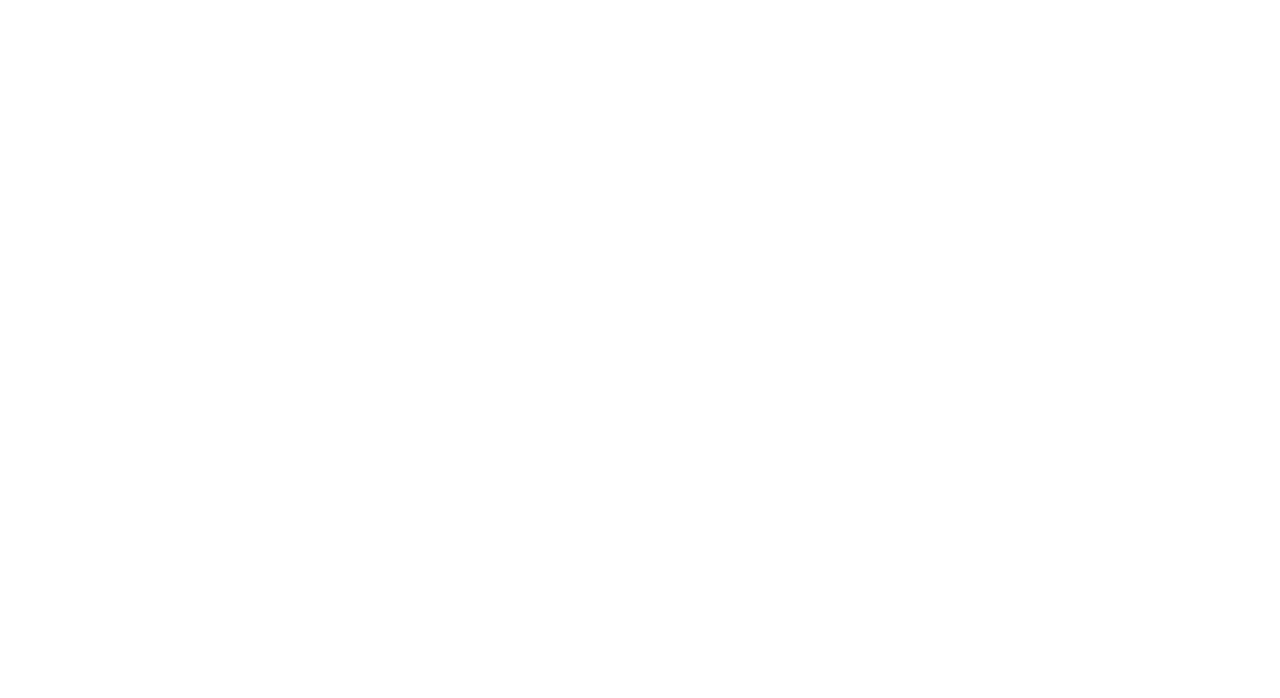
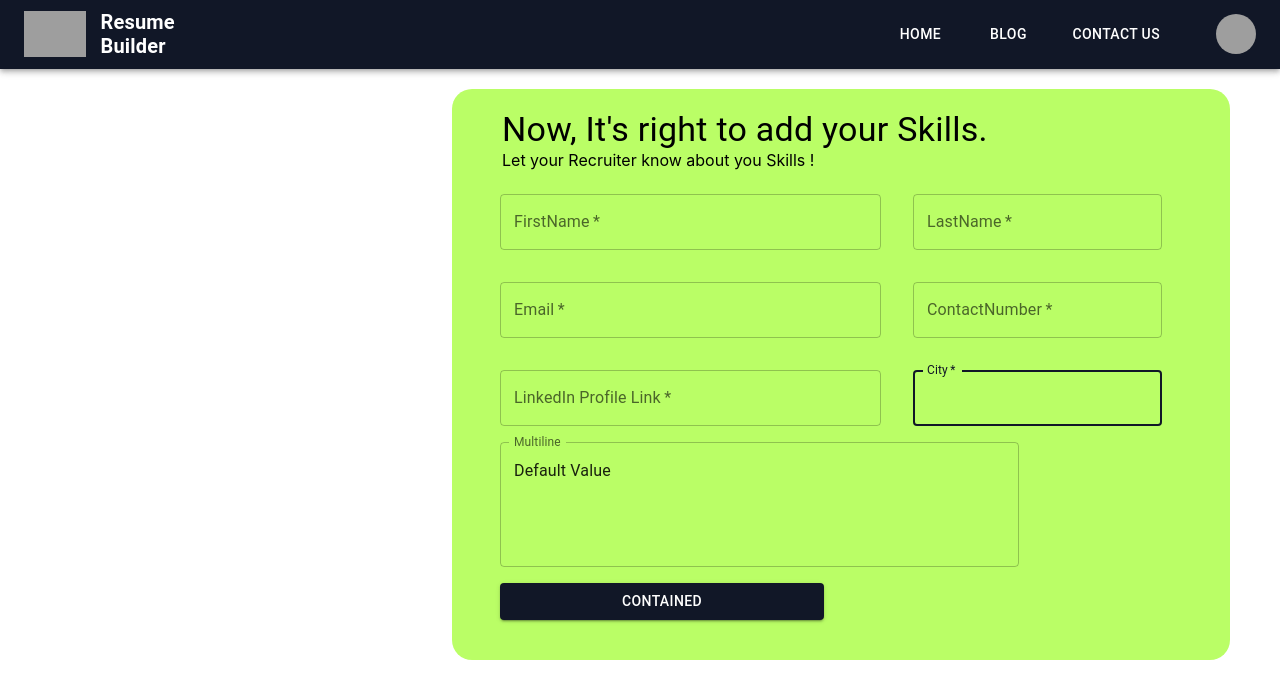
Before and after one commit to CSI-VIT-AP/CSI-Resume-Builder-Old, a React (Create React App) app: page /skills in a window 1280 px wide. Before the commit this address had no page. Shown: the top 698 px of the page. Built offline with nearby package versions, Linux system fonts and the light colour scheme; grey boxes are pictures that could not be loaded.

Commit message:
Added Skills (ui not completed)

```diff
--- a/src/App.js
+++ b/src/App.js
@@ -5,6 +5,7 @@
 import PersonalInfo from './pages/PersonalInfo';
 import CircularProgresss from './components/CircularProgresss';
 import Education from './pages/Education';
+import Skills from './pages/Skills';
 
 function App() {
   return (
@@ -15,6 +16,7 @@
         <Route path="/PersonalInfo" element={<PersonalInfo />} />
         <Route path="/circular" element={<CircularProgresss />} />
         <Route path="/education" element={<Education/>} />
+        <Route path="/skills" element={<Skills/>} />
       </Routes>
     </Router>
   );
--- /dev/null
+++ b/src/components/SkillsForm.js
@@ -0,0 +1,132 @@
+import Typography from "@mui/material/Typography";
+import { TextField, Button, Grid } from "@mui/material";
+import { createTheme, ThemeProvider } from "@mui/material/styles";
+import "./Form.css";
+
+const theme = createTheme({
+  palette: {
+    primary: {
+      main: "#111727",
+    },
+    secondary: {
+      main: "#111727",
+    },
+    typography: {
+      body1: {
+        fontWeight: 600, // or 'bold'
+      },
+    },
+  },
+});
+
+const SkillsForm = () => {
+  return (
+    <>
+      <ThemeProvider theme={theme}>
+        <div className="form">
+          <Typography component="h1" variant="h4" className="textfeild1">
+            Now, It's right to add your Skills.
+          </Typography>
+          <Typography component="h7" variant="h7" className="textfeild2">
+            Let your Recruiter know about you Skills !
+          </Typography>
+          <Grid container spacing={2}>
+            <Grid item xs={6} sx={{ mt: 1, ml: 6, mr: 1, md: 1 }}>
+              <TextField
+                margin="normal"
+                required
+                fullWidth
+                id="FirstName"
+                label="FirstName"
+                name="FirstName"
+                autoComplete="FirstName"
+                autoFocus
+              />
+            </Grid>
+            <Grid item xs={4} sx={{ mt: 1, ml: 1, mr: 1, md: 1 }}>
+              <TextField
+                margin="normal"
+                required
+                fullWidth
+                id="LastName"
+                label="LastName"
+                name="LastName"
+                autoComplete="LastName"
+                autoFocus
+              />
+            </Grid>
+          </Grid>
+          <Grid container spacing={2}>
+            <Grid item xs={6} sx={{ mt: 1, ml: 6, mr: 1, md: 1 }}>
+              <TextField
+                margin="normal"
+                required
+                fullWidth
+                id="Email"
+                label="Email"
+                name="Email"
+                autoComplete="Email"
+                autoFocus
+              />
+            </Grid>
+            <Grid item xs={4} sx={{ mt: 1, ml: 1, mr: 1, md: 1 }}>
+              <TextField
+                margin="normal"
+                required
+                fullWidth
+                id="ContactNumber"
+                label="ContactNumber"
+                name="ContactNumber"
+                autoComplete="ContactNumber"
+                autoFocus
+              />
+            </Grid>
+          </Grid>
+          <Grid container spacing={2}>
+            <Grid item xs={6} sx={{ mt: 1, ml: 6, mr: 1, md: 1 }}>
+              <TextField
+                margin="normal"
+                required
+                fullWidth
+                id="LinkedIn Profile Link"
+                label="LinkedIn Profile Link"
+                name="LinkedIn Profile Link"
+                autoComplete="LinkedIn Profile Link"
+                autoFocus
+              />
+            </Grid>
+            <Grid item xs={4} sx={{ mt: 1, ml: 1, mr: 1, md: 1 }}>
+              <TextField
+                margin="normal"
+                required
+                fullWidth
+                id="City"
+                label="City"
+                name="City"
+                autoComplete="City"
+                autoFocus
+              />
+            </Grid>
+          </Grid>
+          <Grid item xs={8} sx={{ mt: 1, ml: 6, mr: 1, md: 1 }}>
+            <TextField
+              id="outlined-multiline-static"
+              label="Multiline"
+              fullWidth
+              multiline
+              rows={4}
+              defaultValue="Default Value"
+            />
+          </Grid>
+          <Grid item xs={5} sx={{ mt: 2, ml: 6, mr: 1, md: 5 }}>
+            <Button variant="contained" fullWidth>
+              Contained
+            </Button>
+          </Grid>
+        </div>
+      </ThemeProvider>
+    </>
+  );
+};
+
+export default SkillsForm;
--- /dev/null
+++ b/src/pages/Skills.js
@@ -0,0 +1,23 @@
+import Grid from '@mui/material/Grid';
+import Navbar from '../components/Navbar';
+import SkillsForm from '../components/SkillsForm';
+
+const Skills = () => {
+    return (
+        <>
+         <div>
+      <Navbar/>
+
+      <Grid container spacing={2}>
+          <Grid item xs={4}>
+          </Grid>
+          <Grid item xs={8} >
+            <SkillsForm/>
+          </Grid>
+      </Grid>
+    </div>
+        </>
+     );
+}
+
+export default Skills;
```
